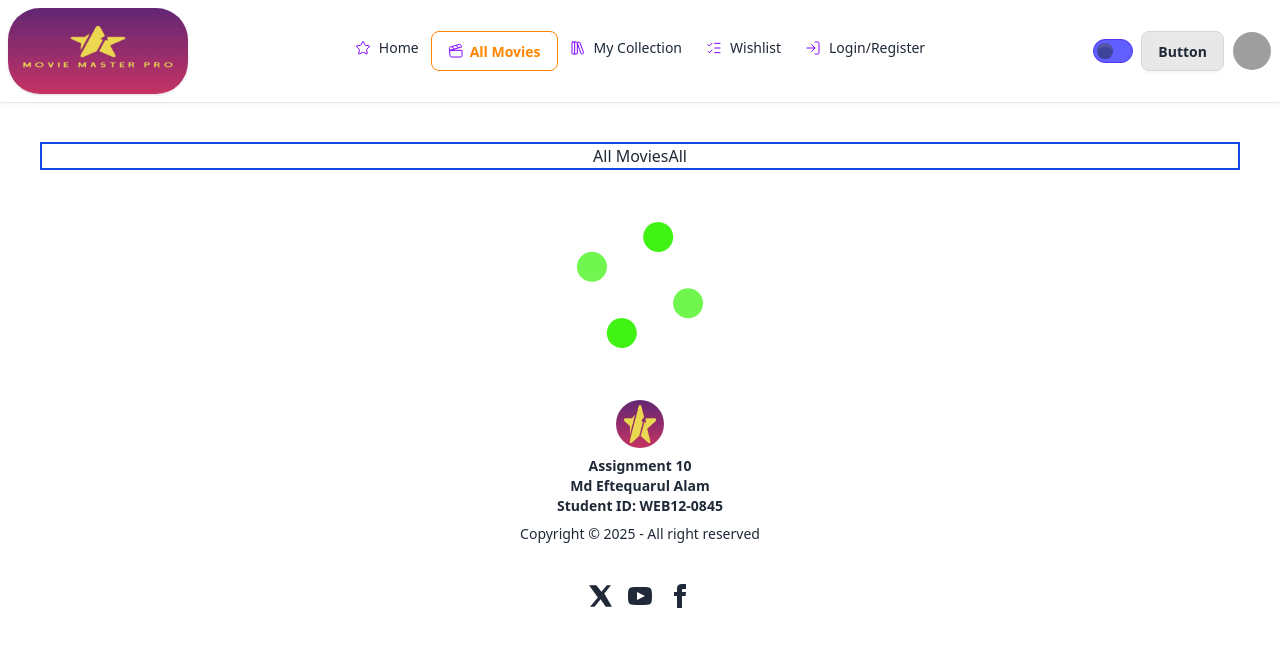
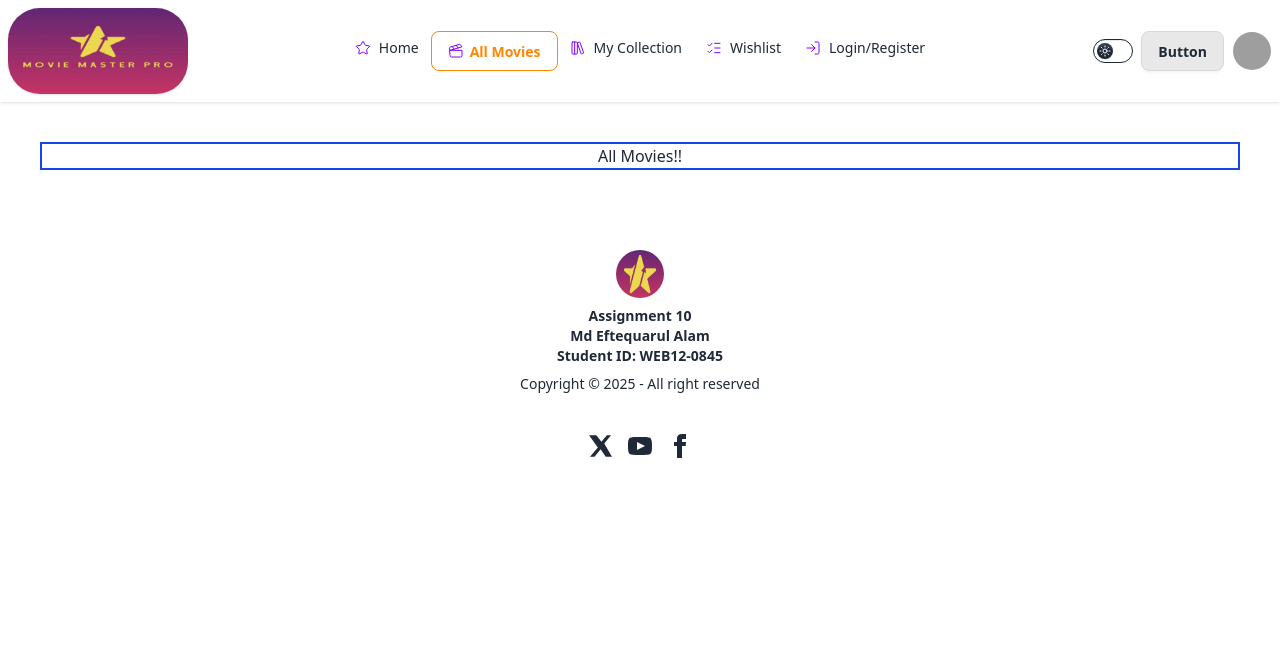
Before and after one commit to efthi/ph12_efthi_movie_masterpro_A10_client, a React (Vite) app: page /allmovies in a window 1280 px wide. Shown: the top 646 px of the page. Built offline with nearby package versions, Linux system fonts and the light colour scheme; grey boxes are pictures that could not be loaded.

Commit message:
Theme Toggle button Added

```diff
--- a/src/Components/Navbar.jsx
+++ b/src/Components/Navbar.jsx
@@ -1,6 +1,7 @@
 import React from 'react';
 import { Star, Clapperboard, LibraryBig,ListChecks , LogIn } from 'lucide-react';
 import { NavLink } from 'react-router';
+import ThemeChange from './ThemeChange';
 
 
 
@@ -43,8 +44,9 @@ const links = <>
             {/* Login button and Profile menu section starts here */}
             <div className="navbar-end gap-2">
                  {/* toogle button */}
-            <input type="checkbox"
-            className="toggle border-indigo-600 bg-indigo-500 checked:border-orange-500 checked:bg-orange-400 checked:text-orange-800"/>
+                <ThemeChange></ThemeChange>
+                {/* <input type="checkbox"
+                    className="toggle border-indigo-600 bg-indigo-500 checked:border-orange-500 checked:bg-orange-400 checked:text-orange-800"/> */}
                 <a className="btn btn-xs md:btn-md">Button</a>
                 <div className="dropdown dropdown-end">
                     <div tabIndex="0" role="button" className="btn btn-ghost btn-circle avatar">
--- /dev/null
+++ b/src/Components/ThemeChange.jsx
@@ -0,0 +1,18 @@
+import React from 'react';
+
+const ThemeChange = () => {
+    return (
+        <>
+        <label className="toggle text-base-content">
+        <input type="checkbox" value="business" className="theme-controller" />
+
+        <svg aria-label="sun" xmlns="http://www.w3.org/2000/svg" viewBox="0 0 24 24"><g strokeLinejoin="round" strokeLinecap="round" strokeWidth="2" fill="none" stroke="currentColor"><circle cx="12" cy="12" r="4"></circle><path d="M12 2v2"></path><path d="M12 20v2"></path><path d="m4.93 4.93 1.41 1.41"></path><path d="m17.66 17.66 1.41 1.41"></path><path d="M2 12h2"></path><path d="M20 12h2"></path><path d="m6.34 17.66-1.41 1.41"></path><path d="m19.07 4.93-1.41 1.41"></path></g></svg>
+
+        <svg aria-label="moon" xmlns="http://www.w3.org/2000/svg" viewBox="0 0 24 24"><g strokeLinejoin="round" strokeLinecap="round" strokeWidth="2" fill="none" stroke="currentColor"><path d="M12 3a6 6 0 0 0 9 9 9 9 0 1 1-9-9Z"></path></g></svg>
+
+        </label>
+        </>
+    );
+};
+
+export default ThemeChange;
--- a/src/Layout/MainLayout.jsx
+++ b/src/Layout/MainLayout.jsx
@@ -9,7 +9,7 @@ const MainLayout = () => {
         <>
         <Navbar></Navbar>
         <Outlet></Outlet>
-        <Spinner></Spinner>
+        {/* <Spinner></Spinner> */}
         <Footer></Footer>
         </>
     );
--- a/src/Pages/AllMovies.jsx
+++ b/src/Pages/AllMovies.jsx
@@ -3,7 +3,7 @@ import React from 'react';
 const AllMovies = () => {
     return (
         <div>
-            <p className="text-center m-10 border-2 border-blue-700">All MoviesAll</p>
+            <p className="text-center m-10 border-2 border-blue-700">All Movies!!</p>
         </div>
     );
 };
```
